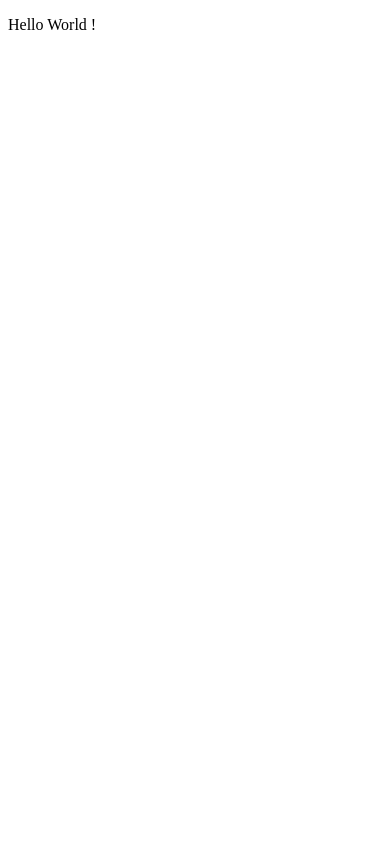
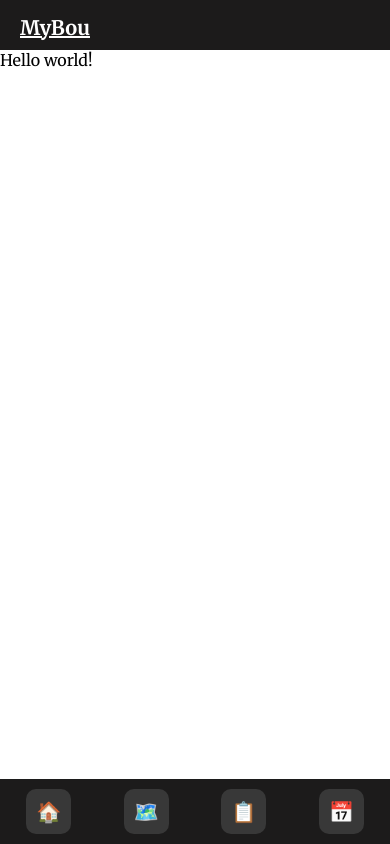
Before and after one commit to Lennythekau/mybou, a Next.js app: page / in a window 390 px wide. Built offline with nearby package versions, Linux system fonts and the light colour scheme.

Commit message:
Added basic responsive sidebar

```diff
--- /dev/null
+++ b/app/global.css
@@ -0,0 +1,59 @@
+*,
+*::after,
+*::before {
+    box-sizing: border-box;
+    margin: 0;
+    padding: 0;
+    font-family: var(--font-merriweather);
+}
+
+:root {
+    --c-dark-grey: rgb(28, 27, 27);
+    --c-grey: rgb(56, 56, 56);
+    --header-height: 50px;
+}
+
+body,
+.app-container {
+    height: 100vh;
+}
+
+.app-container {
+    display: flex;
+    flex-direction: column;
+    height: calc(100vh - var(--header-height));
+}
+
+main {
+    flex-grow: 1;
+    overflow: auto;
+}
+
+
+@media (min-width: 700px) {
+    .app-container {
+        flex-direction: row-reverse;
+        justify-content: flex-end;
+    }
+}
+
+header {
+    --header-padding: 10px;
+    padding: var(--header-padding);
+
+    height: var(--header-height);
+    background: var(--c-dark-grey);
+    color: white;
+    font-size: calc(var(--header-height) - var(--header-padding) * 3);
+    font-weight: 700;
+
+    text-decoration: underline;
+    display: flex;
+    flex-direction: row;
+    justify-content: start;
+    align-items: end;
+}
+
+header span {
+    margin-left: 10px;
+}
--- a/app/layout.tsx
+++ b/app/layout.tsx
@@ -1,13 +1,32 @@
+import Sidebar from "@/components/sidebar";
+import { Merriweather } from "next/font/google";
+import "./global.css";
+
+const merriweather = Merriweather({
+    variable: "--font-merriweather"
+})
+
 export default function Layout({
     children,
 }: {
     children: React.ReactNode
 }) {
     return (
-        <html lang="en">
+        <html lang="en" className={merriweather.variable}>
+            <head>
+                <title>MyBou</title>
+            </head>
             <body>
-                <main>{children}</main>
+                <header >
+                    <span>MyBou</span>
+                </header>
+                <div className="app-container">
+                    <main>
+                        {children}
+                    </main>
+                    <Sidebar />
+                </div>
             </body>
-        </html>
+        </html >
     )
 }
--- a/app/page.tsx
+++ b/app/page.tsx
@@ -1,5 +1,5 @@
 import SignIn from "@/components/sign-in";
 
 export default function Page() {
-    return <p> Hello World !</p>
+    return <p>Hello world!</p>
 }
--- /dev/null
+++ b/components/sidebar.tsx
@@ -0,0 +1,12 @@
+import styles from "@/styles/sidebar.module.css";
+
+export default function Sidebar() {
+    return <nav className={styles.sidebar}>
+        <ul className={styles.sidebar__list}>
+            <li><a href="#">🏠</a></li>
+            <li><a href="#">🗺️</a></li>
+            <li><a href="#">📋</a></li>
+            <li><a href="#">📅</a></li>
+        </ul>
+    </nav>
+}
--- /dev/null
+++ b/styles/sidebar.module.css
@@ -0,0 +1,36 @@
+.sidebar {
+    background-color: var(--c-dark-grey);
+    color: rgb(175, 153, 255);
+    font-size: 0.8em;
+}
+
+.sidebar__list {
+    flex-grow: 1;
+    margin: auto;
+
+    display: flex;
+    flex-direction: row;
+    justify-content: space-around;
+    list-style: none;
+}
+
+.sidebar__list li {
+    margin: 10px;
+    background-color: var(--c-grey);
+    border-radius: 10px;
+    text-align: center;
+}
+
+.sidebar__list a {
+    text-decoration: none;
+    display: inline-block;
+    padding: 10px;
+    font-size: 20px;
+}
+
+/* Desktop */
+@media (min-width: 700px) {
+    .sidebar__list {
+        flex-direction: column;
+    }
+}
```
